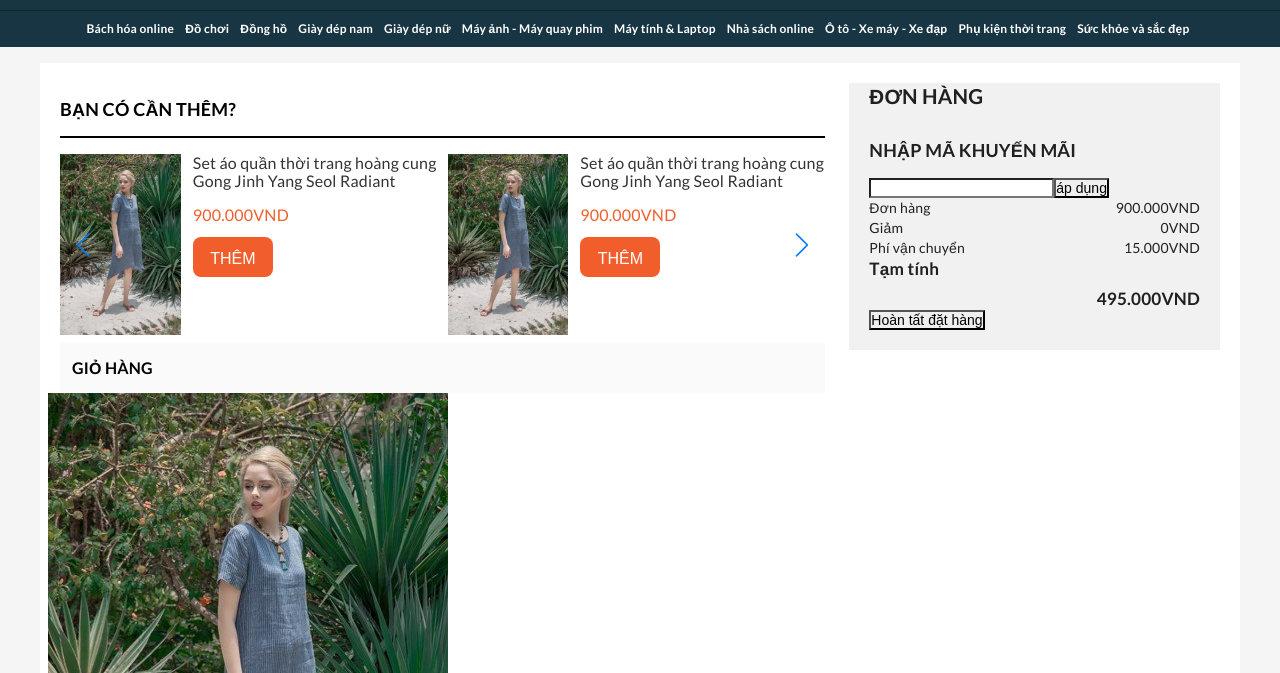
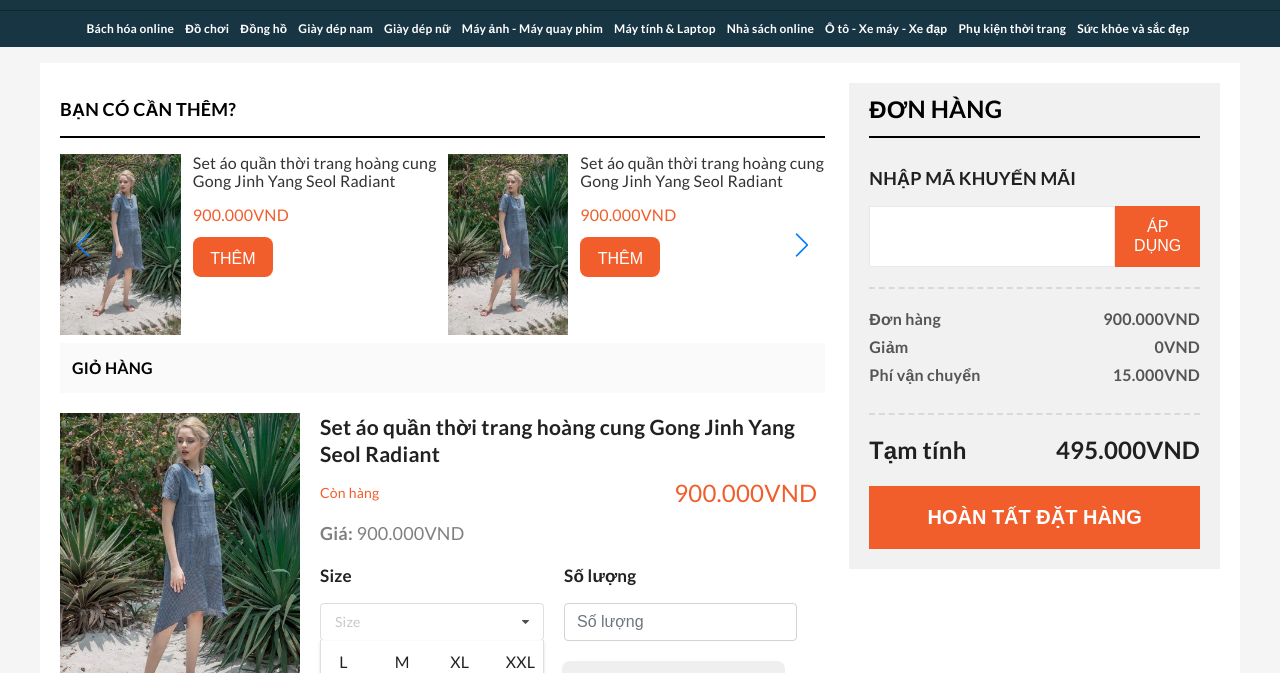
Before and after one commit to Ki-it-dev/DoAn2, a plain HTML site: page Clients/cart.html in a window 1280 px wide. Shown: the part 127-800 px from the top of the page. Drawn offline with nearby package versions, Linux system fonts and the light colour scheme.

Commit message:
add Css/main.css

```diff
--- a/Css/main.css
+++ b/Css/main.css
@@ -571,3 +571,134 @@ footer .linksFooter:hover{
     height: 40px;
     line-height: 27px;
 }
+
+.cartMain{
+    display: flex;
+    margin: 20px 0 20px 12px;
+    border-bottom: 2px solid #000;
+    padding-bottom: 20px;
+}
+
+.cartProductLeft  img{
+    width: 240px;
+    height:304px;
+    object-fit: cover;
+}
+
+.cartProductRight{
+    margin-left: 20px;
+}
+
+.cartProductRight h3{
+    font-size:21px;
+}
+
+.cartProductRight span{
+    color: #808080;
+    font-size: 18px;
+}
+
+.cartProductRight .cartNumberSize{
+    margin: 20px 0;
+}
+
+.cartProductRight .cartNumberSize .ui.selection.dropdown{
+    min-width: 16em;
+}
+
+.cartProductRight .status{
+    color: #f15e2c;
+}
+
+.cartProductRight .priceProducts span{
+    color: #f15e2c;
+    font-weight: 500;
+    font-size: 24px;
+    margin-right: 20px;
+}
+
+.cartProductRight .heartCart,
+.cartProductRight .heartTrash{
+    width: 43%;
+    padding: 16px;
+    outline: none;
+    border: none;
+    border-radius: 8px;
+    font-size: 20px;
+    cursor: pointer;
+}
+
+.cartProductRight .heartTrash{
+    margin-left: 20px;
+}
+
+.billCart .titleBill h3{
+    font-size: 24px;
+    padding: 11px 0;
+    color: #000;
+    border-bottom: 2px solid #000;
+}
+.billCart .billPromotion input,
+.billCart .billPromotion button{
+    outline: none;
+    font-size: 18px;
+}
+
+.billCart .billPromotion input{
+    border: 1px solid rgba(0,0,0,.09);
+    flex-grow: 1;
+    padding-left:12px;
+}
+
+.billCart .billPromotion button{
+    border: none;
+    padding: 12px;
+    text-transform: uppercase;
+    background: #f15e2c;
+    color: #fff;
+    font-size: 16px;
+}
+
+.billCart .billPromotion{
+    padding-bottom: 20px;
+    border-bottom: 2px dashed rgb(0 0 0 / 10%);
+}
+
+.billCart .priceBill{
+    padding: 20px 0;
+    font-size: 14px;
+    border-bottom: 2px dashed rgb(0 0 0 / 10%);
+}
+
+.billCart .priceBill span{
+    color: #555;
+    font-weight: 600;
+    font-size: 16px;
+    margin-bottom: 8px;
+    display: block;
+}
+
+.billCart .billPriceAll{
+    padding: 20px 0;
+}
+
+.billCart .billPriceAll h4{
+    margin: 0;
+    font-size: 24px;
+}
+
+.billCart .billComplete{
+    background: #f15e2c;
+    padding: 20px;
+    text-align: center;
+}
+
+.billCart .billComplete button{
+    outline: none;
+    border: none;
+    background: #f15e2c;
+    text-transform: uppercase;
+    color: #fff;
+    font-size: 20px;
+    font-weight: 600;
+}
```
